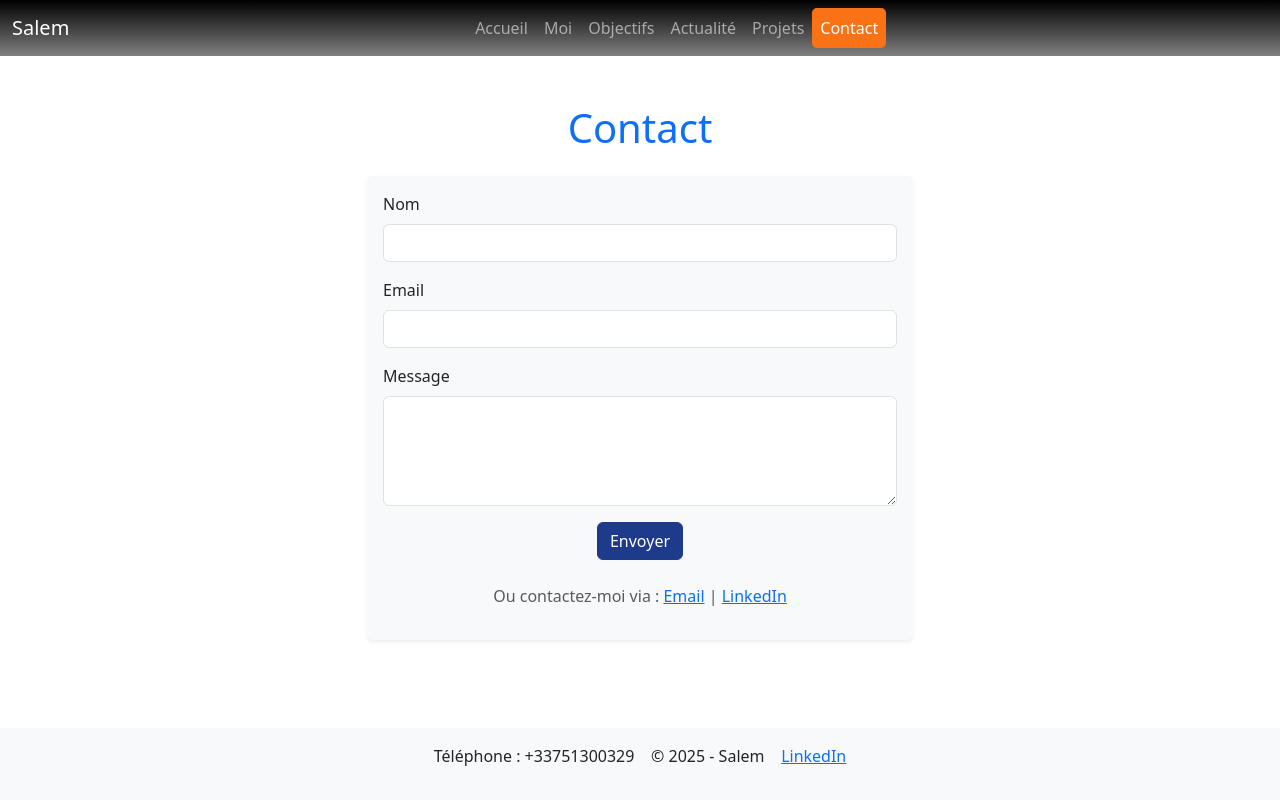
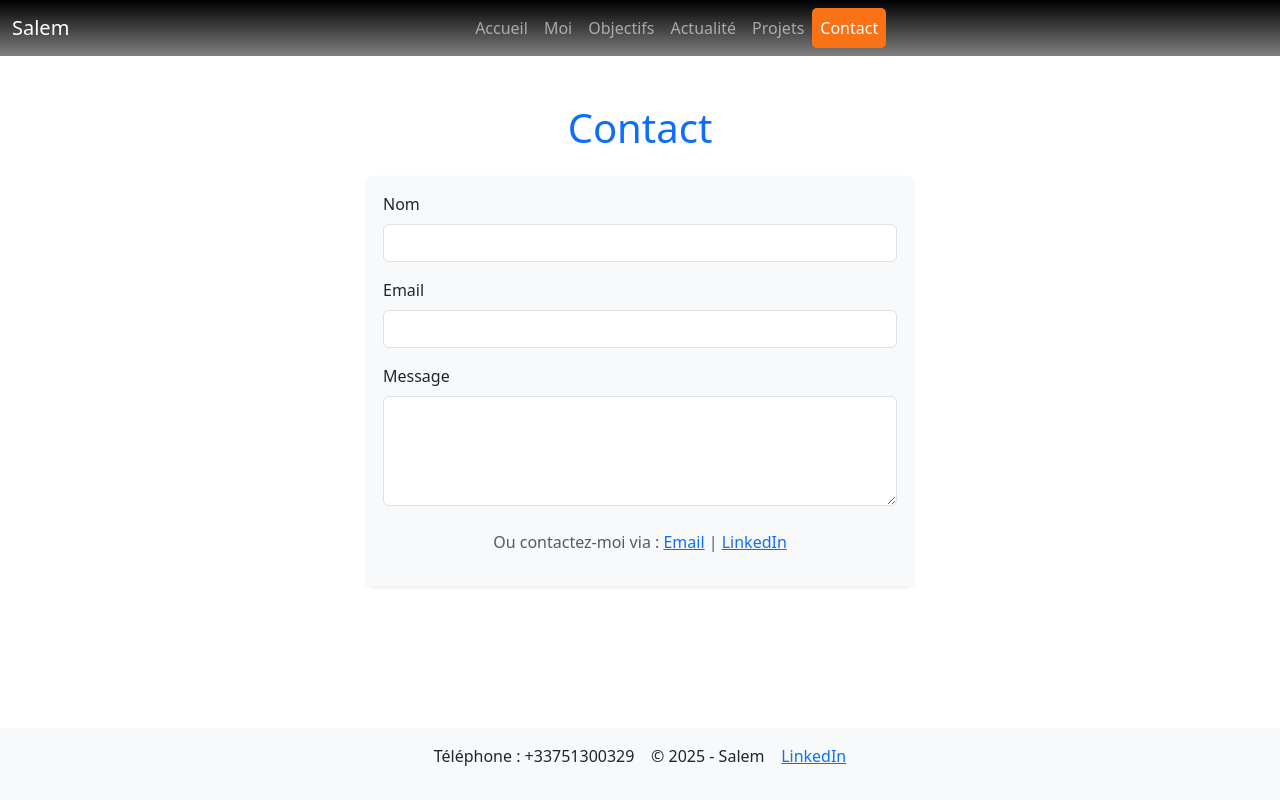
Before and after one commit to hsalemh/SalemWorld, a Vue app in the folder SalemWorld/: page /contact in a window 1280 px wide. Built offline with nearby package versions, Linux system fonts and the light colour scheme.

Commit message:
Update Contact.vue for maintenance

```diff
--- a/SalemWorld/src/views/Contact.vue
+++ b/SalemWorld/src/views/Contact.vue
@@ -36,11 +36,11 @@
                   required
                 ></textarea>
               </div>
-              <p class="text-center">
+            <!--  <p class="text-center">
                 <button type="submit" class="btn btn-primary" :disabled="isSubmitting">
                 {{ isSubmitting ? 'Envoi...' : 'Envoyer' }}
               </button>
-              </p>
+              </p> -->
             </form>
             <div v-if="successMessage" class="alert alert-success mt-3">
               {{ successMessage }}
@@ -81,7 +81,7 @@
       errorMessage: '',
     };
   },
-  methods: {
+ /* methods: {
     async submitForm() {
       this.isSubmitting = true;
       this.successMessage = '';
@@ -100,7 +100,7 @@
         this.isSubmitting = false;
       }
     },
-  },
+  },*/
 });
 </script>
 
```
